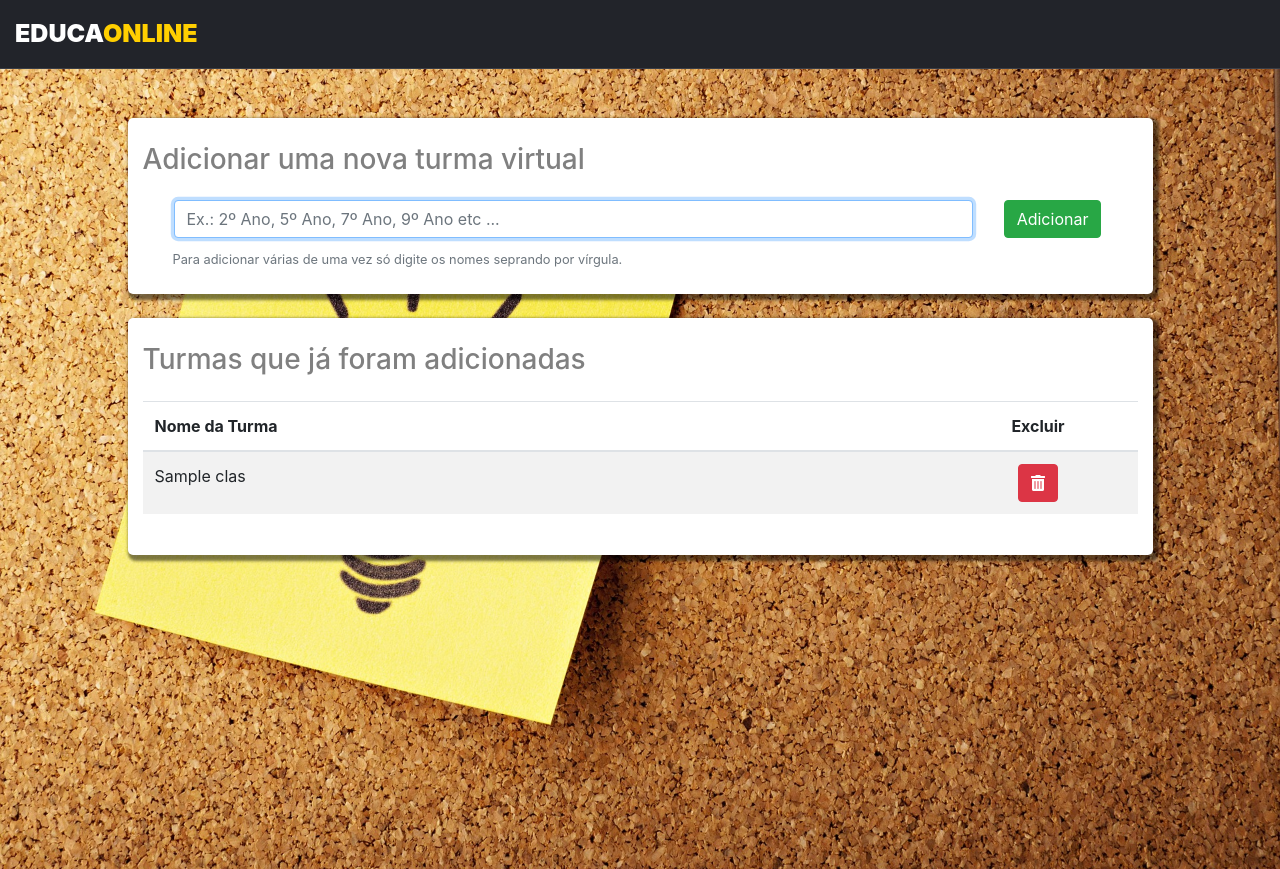
After one commit to barretoMarcosPaulo/educa-online-web, a Django app: template apps/school/templates/class_room.html in a window 1280 px wide. The commit adds this page. Run offline with Django 3.2, Linux system fonts and the light colour scheme; the template is opened without the code that fills it: most values are stand-ins (such as "Sample title", 1, 10 or a date in 2020); parts of the project's set-up code (start-up, migrations or seed data) failed here and were passed over; some libraries are stand-ins or nearby versions.

Commit message:
feat: listing and adding class rooms

```diff
--- a/apps/core/templates/school_dashboard.html
+++ b/apps/core/templates/school_dashboard.html
@@ -6,7 +6,7 @@
     <div class="dashboard col-md-10">
         <div class="group-cards col-md-12 row">
 
-            <a href="#" class="col-md-4 col-sm-12">
+            <a href="{% url 'school:list_teachers' %}" class="col-md-4 col-sm-12">
                 <div class="card">
                     <i class="fas fa-chalkboard-teacher"></i>
                     <br>
@@ -23,7 +23,7 @@
                 </div>
             </a>
 
-            <a href="#" class="col-md-4 col-sm-12">
+            <a href="{% url 'school:subjects' %}" class="col-md-4 col-sm-12">
                 <div class="card">
                     <i class="fas fa-th-list"></i>
                     <br>
@@ -31,7 +31,7 @@
                 </div>
             </a>
 
-            <a href="#" class="col-md-4 col-sm-12">
+            <a  href="{% url 'school:class_room' %}" class="col-md-4 col-sm-12">
                 <div class="card">
                     <i class="fas fa-th-large"></i>
                     <br>
--- /dev/null
+++ b/apps/school/templates/class_room.html
@@ -0,0 +1,64 @@
+{% extends 'base.html' %}
+
+{% block body %}
+<br>
+<div class="dashboard">
+
+
+    <div class="box-cards col-md-10">
+
+        <h3>Adicionar uma nova turma virtual</h3>
+
+        <br>
+        <br>
+
+        <form class="form-inline" method="POST">{% csrf_token %}
+
+            <div class="form-group mx-sm-3 mb-2 col-md-10">
+                <input type="text" name="class_rooms" class="form-control col-md-12" autofocus id="subject_id"
+                    placeholder="Ex.: 2º Ano, 5º Ano, 7º Ano, 9º Ano etc ...">
+            </div>
+            <button type="submit" class="btn btn-success mb-2">Adicionar</button>
+
+        </form>
+
+        <small class="form-text text-muted" style="margin-left: 30px;">
+            Para adicionar várias de uma vez só digite os nomes seprando por vírgula.
+        </small>
+
+
+    </div>
+
+    <br>
+
+    <div class="box-cards col-md-10">
+
+        <h3>Turmas que já foram adicionadas</h3>
+
+        <br>
+        <br>
+
+        <table class="table table-striped">
+            <thead>
+                <tr>
+                    <th scope="col" width="80%">Nome da Turma</th>
+                    <th scope="col" class="text-center">Excluir</th>
+                </tr>
+            </thead>
+            <tbody>
+                {% for class in class_rooms %}
+                <tr>
+                    <td>{{class.name_year}}</td>
+                    <td class="text-center">
+                        <a class="btn btn-danger" title="Remover esta matéria da minha escola">
+                            <i class="fas fa-trash-alt text-white"></i>
+                        </a>
+                    </td>
+                </tr>
+                {% endfor %}
+            </tbody>
+        </table>
+
+    </div>
+</div>
+{% endblock %}
--- a/apps/school/urls.py
+++ b/apps/school/urls.py
@@ -1,5 +1,5 @@
 from django.urls import path
-from .views import ListTeachersSchool, ListAddSubjects
+from .views import ListTeachersSchool, ListAddSubjects, ListAddClassRoomm
 
 app_name = 'school'
 
@@ -7,5 +7,6 @@ urlpatterns = [
 
     path('meus-professores/', ListTeachersSchool.as_view(), name='list_teachers'),
     path('materias/', ListAddSubjects.as_view(), name='subjects'),
+    path('turmas/', ListAddClassRoomm.as_view(), name='class_room'),
 
 ]
```
Also changed, not shown: apps/school/views.py (+29 -1 lines).
